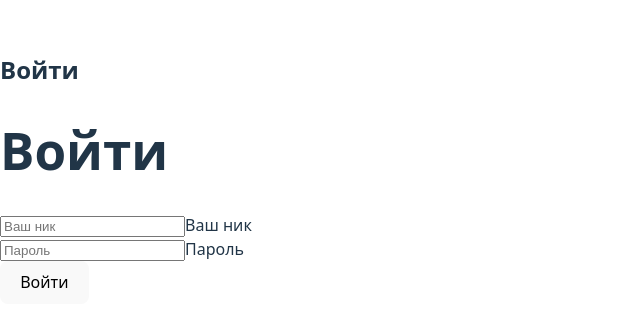
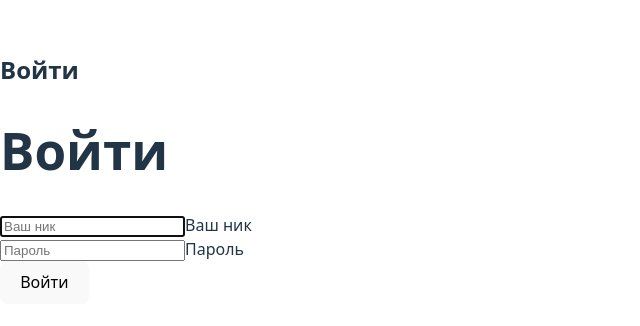
Before and after one commit to Smolyakov-Andrei/frontend-project-12, a React app in the folder frontend/: page /login in a window 1280 px wide. Shown: the part 232-558 px from the top of the page, without its empty margins (0-640 px from the left). Built offline with nearby package versions, Linux system fonts and the light colour scheme; the HTML template or start-up script is replaced by a standard one.

Commit message:
feat: Implement actual login request logic in LoginPage

```diff
--- a/frontend/src/pages/LoginPage.jsx
+++ b/frontend/src/pages/LoginPage.jsx
@@ -1,4 +1,4 @@
-import React, { useState } from 'react';
+import React, { useState, useEffect, useRef } from 'react';
 import { useLocation, useNavigate } from 'react-router-dom';
 import { Formik, Form, Field } from 'formik';
 import axios from 'axios';
@@ -9,24 +9,36 @@ const LoginPage = () => {
   const location = useLocation();
   const navigate = useNavigate();
   const [authFailed, setAuthFailed] = useState(false);
+  const usernameField = useRef(null);
+
+  // Фокусируемся на поле ввода имени пользователя при загрузке страницы
+  useEffect(() => {
+    usernameField.current.focus();
+  }, []);
 
   const handleSubmit = async (values, { setSubmitting }) => {
     setAuthFailed(false);
     try {
+      // Вот эта часть отсутствовала: реальная отправка данных
       const response = await axios.post('/api/v1/login', {
         username: values.username,
         password: values.password,
       });
+
+      // Сохраняем данные пользователя и токен
       auth.logIn(response.data);
+
+      // Перенаправляем на главную страницу
       const from = location.state?.from?.pathname || '/';
       navigate(from);
     } catch (err) {
       setSubmitting(false);
-      if (err.isAxiosError && err.response.status === 401) {
+      if (err.isAxiosError && err.response?.status === 401) {
         setAuthFailed(true);
+        usernameField.current.select(); // Выделяем текст в поле для удобства
         return;
       }
-      // Тут можно будет добавить обработку других ошибок, например, сетевых
+      // Если будет другая ошибка (например, сети), она выведется в консоль
       throw err;
     }
   };
@@ -54,6 +66,7 @@ const LoginPage = () => {
                         className={`form-control ${authFailed ? 'is-invalid' : ''}`}
                         placeholder="Ваш ник"
                         required
+                        innerRef={usernameField} // Привязываем ref
                       />
                       <label htmlFor="username">Ваш ник</label>
                     </div>
```
